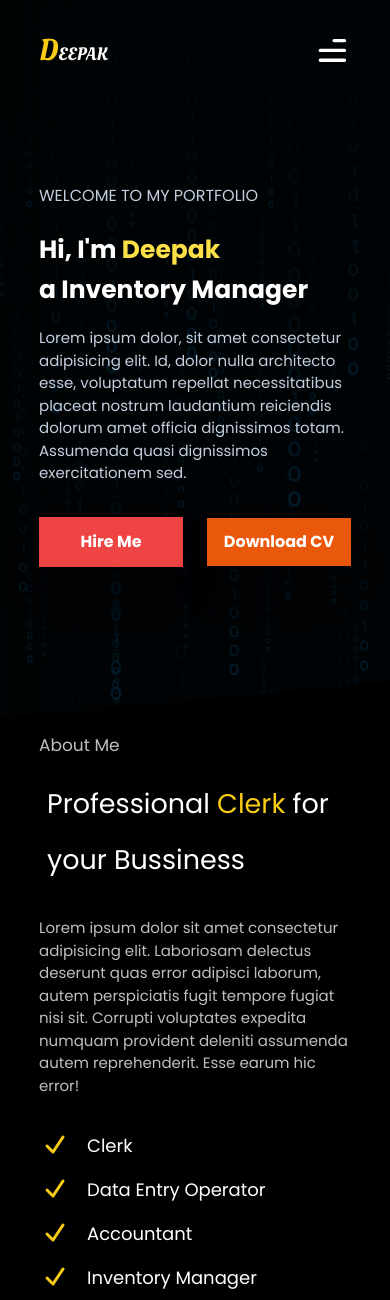
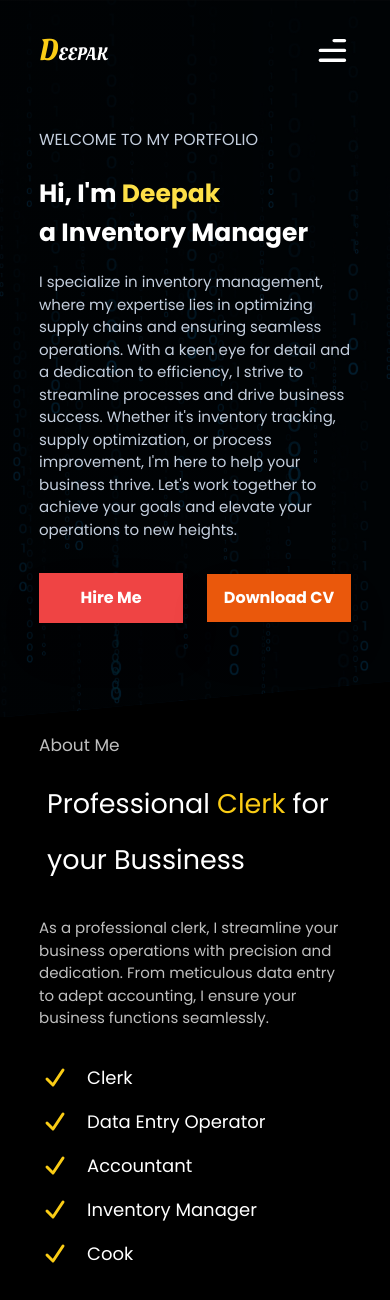
Before and after one commit to Deepak000HR/portfolio, a Next.js app: page / in a window 390 px wide. Shown: the top 1300 px of the page. Built offline with nearby package versions, Linux system fonts and the light colour scheme.

Commit message:
headernav

```diff
--- a/components/AboutMe.tsx
+++ b/components/AboutMe.tsx
@@ -1,9 +1,12 @@
 import { CheckIcon } from "@heroicons/react/16/solid";
 import React from "react";
 
-const AboutMe = () => {
+interface Props {
+  id: string;
+}
+const AboutMe = ({ id }:Props) => {
   return (
-    <div className="mt-[-4rem] bg-black pb-[3rem]">
+    <div id={id} className="mt-[-4rem] bg-black pb-[3rem]">
       <div className="w-[80%] pt-[5rem] sm:pt-[7rem] md:pt-[10rem] mx-auto grid items-center grid-cols-1 lg:grid-cols-2 gap-[2rem]">
         <div>
           <p className="heading__mini">About Me</p>
@@ -12,11 +15,9 @@
             Bussiness
           </h1>
           <p className="text-[15px] mt-[1.3rem] text-white opacity-75">
-            Lorem ipsum dolor sit amet consectetur adipisicing elit. Laboriosam
-            delectus deserunt quas error adipisci laborum, autem perspiciatis
-            fugit tempore fugiat nisi sit. Corrupti voluptates expedita numquam
-            provident deleniti assumenda autem reprehenderit. Esse earum hic
-            error!
+            As a professional clerk, I streamline your business operations with
+            precision and dedication. From meticulous data entry to adept
+            accounting, I ensure your business functions seamlessly.
           </p>
           <div className="mt-[2rem] space-y-3">
             <div className="flex items-center space-x-4">
--- a/components/Hero.tsx
+++ b/components/Hero.tsx
@@ -2,10 +2,12 @@
 
 import TypeWriterEffect from "./Helper/TypeWriterEffect";
 import Image from "next/image";
-
-const Hero = () => {
+interface Props {
+  id: string;
+}
+const Hero = ({ id }:Props) => {
   return (
-    <div className="w-[100vw] pt-[4vh] md:pt-[12vh] h-[85vh] md:h-[100vh] custom-bg">
+    <div id={id} className="w-[100vw] pt-[4vh] md:pt-[12vh] h-[85vh] md:h-[100vh] custom-bg">
       <div className="flex justify-center flex-col w-[80%] h-[100%] mx-auto">
         <div className="grid grid-cols-1 md:grid-cols-2 gap-[3rem] items-center">
           <div>
@@ -19,10 +21,13 @@
               <TypeWriterEffect />
             </div>
             <p className="mt-[1.2rem] text-[15px] md:text-[17px] text-[#c4cfde]">
-              Lorem ipsum dolor, sit amet consectetur adipisicing elit. Id,
-              dolor nulla architecto esse, voluptatum repellat necessitatibus
-              placeat nostrum laudantium reiciendis dolorum amet officia
-              dignissimos totam. Assumenda quasi dignissimos exercitationem sed.
+              I specialize in inventory management, where my expertise lies in
+              optimizing supply chains and ensuring seamless operations. With a
+              keen eye for detail and a dedication to efficiency, I strive to
+              streamline processes and drive business success. Whether it's
+              inventory tracking, supply optimization, or process improvement,
+              I'm here to help your business thrive. Let's work together to
+              achieve your goals and elevate your operations to new heights.
             </p>
             <div className="mt-[2rem] flex items-center space-x-6">
               <button className="relative flex h-[50px] w-40 items-center justify-center font-semibold overflow-hidden bg-red-500 text-white shadow-2xl transition-all before:absolute before:h-0 before:w-0 before:rounded-full before:bg-blue-600 before:duration-500 before:ease-out hover:before:h-56 hover:before:w-56">
--- a/components/Nav.tsx
+++ b/components/Nav.tsx
@@ -3,9 +3,10 @@
 
 interface Props {
   openNav: () => void;
+  scrollToSection: (id: string) => void;
 }
 
-const Nav = ({ openNav }: Props) => {
+const Nav = ({ openNav, scrollToSection }: Props) => {
   const [navSticky, setNavSticky] = useState(false);
   useEffect(() => {
     const handler = () => {
@@ -28,27 +29,27 @@
         </div>
         <ul className="md:flex hidden items-center space-x-10">
           <li>
-            <a className="nav__link" href="#">
+            <a className="nav__link"  onClick={() => scrollToSection("home")} >
               Home
             </a>
           </li>
           <li>
-            <a className="nav__link" href="#">
+            <a className="nav__link" onClick={() => scrollToSection("about")} >
               About
             </a>
           </li>
           <li>
-            <a className="nav__link" href="#">
+            <a className="nav__link" onClick={() => scrollToSection("services")} >
               Services
             </a>
           </li>
           <li>
-            <a className="nav__link" href="#">
+            <a className="nav__link" onClick={() => scrollToSection("blog")} >
               Blog
             </a>
           </li>
           <li>
-            <a className="nav__link" href="#">
+            <a className="nav__link" onClick={() => scrollToSection("contact")} >
               Contact
             </a>
           </li>
--- a/components/NavMobile.tsx
+++ b/components/NavMobile.tsx
@@ -4,9 +4,10 @@
 interface Props {
   showNav: boolean;
   closeNav: () => void;
+  scrollToSection: (id: string) => void;
 }
 
-const NavMobile = ({ closeNav, showNav }: Props) => {
+const NavMobile = ({ closeNav, showNav, scrollToSection }: Props) => {
   const navOpenStyle = showNav ? "translate-x-0" : "translate-x-[-100%]";
   return (
     <div>
@@ -17,27 +18,47 @@
         className={`text-white ${navOpenStyle} fixed flex items-center flex-col justify-center h-[100%] transform transition-all duration-300 delay-300 w-[60%] bg-red-600 space-y-14 z-[10006]`}
       >
         <li>
-          <a className="nav__link text-[25px] sm:text-[30px]" href="#">
+          <a
+            className="nav__link text-[25px] sm:text-[30px]"
+            onClick={() => scrollToSection("home")}
+            // href="#"
+          >
             Home
           </a>
         </li>
         <li>
-          <a className="nav__link text-[25px] sm:text-[30px]" href="#">
+          <a
+            className="nav__link text-[25px] sm:text-[30px]"
+            onClick={() => scrollToSection("about")}
+            // href="#"
+          >
             About
           </a>
         </li>
         <li>
-          <a className="nav__link text-[25px] sm:text-[30px]" href="#">
+          <a
+            className="nav__link text-[25px] sm:text-[30px]"
+            onClick={() => scrollToSection("services")}
+            // href="#"
+          >
             Services
           </a>
         </li>
         <li>
-          <a className="nav__link text-[25px] sm:text-[30px]" href="#">
+          <a
+            className="nav__link text-[25px] sm:text-[30px]"
+            onClick={() => scrollToSection("blog")}
+            // href="#"
+          >
             Blog
           </a>
         </li>
         <li>
-          <a className="nav__link text-[25px] sm:text-[30px]" href="#">
+          <a
+            className="nav__link text-[25px] sm:text-[30px]"
+            onClick={() => scrollToSection("contact")}
+            // href="#"
+          >
             Contact
           </a>
         </li>
--- a/pages/index.tsx
+++ b/pages/index.tsx
@@ -9,13 +9,24 @@
   const showNavHandler = () => setShowNav(true);
   const closeNavHandler = () => setShowNav(false);
 
+  const scrollToSection = (id: string) => {
+    const element = document.getElementById(id);
+    if (element) {
+      element.scrollIntoView({ behavior: "smooth" });
+    }
+  };
+
   return (
     <div className="overflow-hidden ">
-      <NavMobile showNav={showNav} closeNav={closeNavHandler} />
-      <Nav openNav={showNavHandler} />
+      <NavMobile
+        showNav={showNav}
+        closeNav={closeNavHandler}
+        scrollToSection={scrollToSection}
+      />
+      <Nav openNav={showNavHandler} scrollToSection={scrollToSection} />
 
-      <Hero />
-      <AboutMe />
+      <Hero id="home" />
+      <AboutMe id="about" />
       {/* Services */}
     </div>
   );
```
